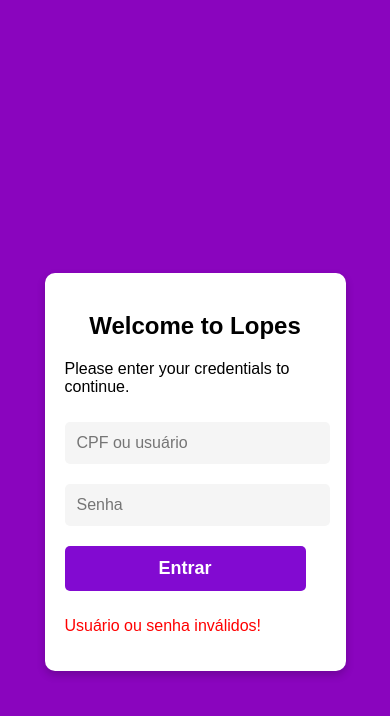
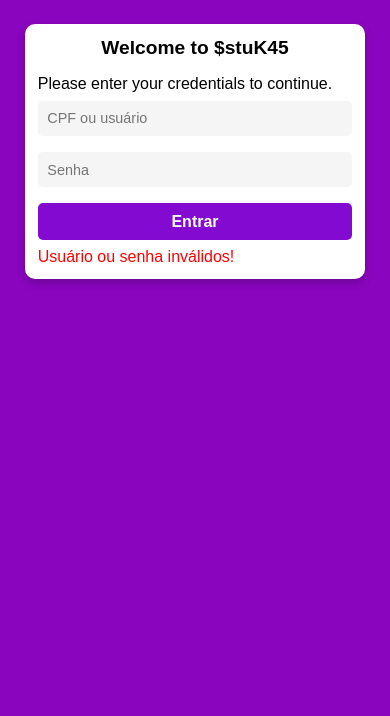
Before and after one commit to Lopesbjjclub/project-BluWallet, a plain HTML site: page index.html in a window 390 px wide. Both pictures are taken after a click on the button "Entrar". Drawn offline with Linux system fonts and the light colour scheme.

Commit message:
pastas ativas

```diff
--- a/index.html
+++ b/index.html
@@ -5,63 +5,11 @@
     <meta name="viewport" content="width=device-width, initial-scale=1.0">
     <title>Secure Login</title>
     <meta name="theme-color" content="#8A05BE">
-    <style>
-        body {
-            font-family: Arial, sans-serif;
-            text-align: center;
-            padding: 50px;
-            margin: 0;
-            display: flex;
-            flex-direction: column;
-            align-items: center;
-            justify-content: center;
-            height: 100vh;
-            background-color: #8A05BE; /* Nubank Purple */
-            color: white;
-        }
-        .container {
-            max-width: 90%;
-            width: 350px;
-            background: #fff;
-            padding: 20px;
-            border-radius: 10px;
-            box-shadow: 0 4px 8px rgba(0, 0, 0, 0.2);
-            text-align: left;
-            color: black;
-        }
-        input, button {
-            width: calc(100% - 20px);
-            padding: 12px;
-            margin: 10px 0;
-            border: 1px solid #ccc;
-            border-radius: 5px;
-            font-size: 16px;
-        }
-        input {
-            background: #F5F5F5;
-            border: none;
-            outline: none;
-        }
-        button {
-            background-color: #820AD1; /* Nubank Dark Purple */
-            color: white;
-            border: none;
-            cursor: pointer;
-            font-size: 18px;
-            font-weight: bold;
-        }
-        button:hover {
-            background-color: #7300B5;
-        }
-        .hidden { display: none; }
-        ul { list-style: none; padding: 0; }
-        h2 { color: black; text-align: center; margin-bottom: 20px; }
-        h3 { color: black; margin-top: 20px; }
-    </style>
+    <link rel="stylesheet" href="style.css">
 </head>
 <body>
     <div class="container" id="login-container">
-        <h2>Welcome to Lopes</h2>
+        <h2>Welcome to $stuK45</h2>
         <p>Please enter your credentials to continue.</p>
         <input type="text" id="username" placeholder="CPF ou usuário">
         <input type="password" id="password" placeholder="Senha">
@@ -73,47 +21,25 @@
         <h2>Classified Lopes</h2>
         <h3>GodIsGood:</h3>
         <ul id="true-words"></ul>
+
         <h3>TheBookOnTheTable:</h3>
         <ul id="random-words"></ul>
+
+        <h3>TheMoonInTheSky:</h3>
+        <ul id="moon-words"></ul>
+
+        <h3>TheSunBehindClouds:</h3>
+        <ul id="sun-words"></ul>
+
+        <h3>TheRiverThroughMountains:</h3>
+        <ul id="river-words"></ul>
+
         <h3>MyNameIs:</h3>
         <ul id="false-words"></ul>
+
         <button id="logout-btn">Logout</button>
     </div>
 
-    <script>
-        const validUsername = "Lopesjls";
-        const validPassword = "Elise#2020";
-
-        document.getElementById("login-btn").addEventListener("click", function() {
-            const username = document.getElementById("username").value;
-            const password = document.getElementById("password").value;
-
-            if (username === validUsername && password === validPassword) {
-                document.getElementById("login-container").classList.add("hidden");
-                document.getElementById("protected-content").classList.remove("hidden");
-                displayWords();
-            } else {
-                document.getElementById("error-message").style.display = "block";
-            }
-        });
-
-        document.getElementById("logout-btn").addEventListener("click", function() {
-            document.getElementById("protected-content").classList.add("hidden");
-            document.getElementById("login-container").classList.remove("hidden");
-            document.getElementById("username").value = "";
-            document.getElementById("password").value = "";
-            document.getElementById("error-message").style.display = "none";
-        });
-
-        function displayWords() {
-            const trueWords = ["dentist", "crucial", "hat", "trip", "anger", "million", "Wisdom", "Justice", "Compassion", "Empathy", "Humility", "Perseverance"];
-            const randomWords = ["Pineapple", "Clock", "Mountain", "Book", "Dog", "Star", "Cloud", "Computer", "Travel", "Music", "Phone", "Chocolate"];
-            const falseWords = ["Lie", "Betrayal", "Deception", "Hypocrisy", "Fraud", "Corruption", "blush", "spread", "ceiling", "random", "gather", "medal"];
-
-            document.getElementById("true-words").innerHTML = trueWords.map(word => `<li>${word}</li>`).join('');
-            document.getElementById("random-words").innerHTML = randomWords.map(word => `<li>${word}</li>`).join('');
-            document.getElementById("false-words").innerHTML = falseWords.map(word => `<li>${word}</li>`).join('');
-        }
-    </script>
+    <script src="script.js"></script>
 </body>
 </html>
--- /dev/null
+++ b/script.js
@@ -0,0 +1,41 @@
+const encodedUser = 'TG9wZXNqbHM=';
+const encodedPass = 'JHN0dUs0NQ==';
+
+document.getElementById("login-btn").addEventListener("click", function() {
+    const username = document.getElementById("username").value;
+    const password = document.getElementById("password").value;
+
+    const validUsername = atob(encodedUser);
+    const validPassword = atob(encodedPass);
+
+    if (username === validUsername && password === validPassword) {
+        document.getElementById("login-container").classList.add("hidden");
+        document.getElementById("protected-content").classList.remove("hidden");
+        displayWords();
+    } else {
+        document.getElementById("error-message").style.display = "block";
+    }
+});
+
+document.getElementById("logout-btn").addEventListener("click", function() {
+    document.getElementById("protected-content").classList.add("hidden");
+    document.getElementById("login-container").classList.remove("hidden");
+    document.getElementById("username").value = "";
+    document.getElementById("password").value = "";
+    document.getElementById("error-message").style.display = "none";
+});
+
+function displayWords() {
+    const sections = {
+        "true-words": ["sentence", "never", "peasant", "tornado", "awake", "settle", "Wisdom", "Justice", "Compassion", "Empathy", "Humility", "Perseverance"],
+        "random-words": ["Pineapple", "Clock", "Mountain", "Book", "Dog", "Star", "Cloud", "Computer", "Travel", "Music", "Phone", "Chocolate"],
+        "moon-words": ["Moon", "Sky", "Night", "Telescope", "Astronaut", "Galaxy", "Orbit", "Crater", "Satellite", "Eclipse", "Comet", "Meteor"],
+        "sun-words": ["Sun", "Rainbow", "Heat", "Light", "Summer", "Beach", "Sand", "Sunset", "Sunrise", "Desert", "UV", "VitaminD"],
+        "river-words": ["River", "Valley", "Stream", "Waterfall", "Lake", "Rapids", "Canyon", "Pebble", "Fish", "Bridge", "Forest", "Wildlife"],
+        "false-words": ["Lie", "Betrayal", "Deception", "Hypocrisy", "Fraud", "Corruption", "maple", "lottery", "screen", "estate", "front", "divorce"]
+    };
+
+    for (const [elementId, words] of Object.entries(sections)) {
+        document.getElementById(elementId).innerHTML = words.map(word => `<li>${word}</li>`).join('');
+    }
+}
--- /dev/null
+++ b/style.css
@@ -0,0 +1,139 @@
+:root {
+    --main-purple: #8A05BE;
+    --dark-purple: #820AD1;
+    --light-bg: #F5F5F5;
+}
+
+* {
+    box-sizing: border-box;
+    margin: 0;
+    padding: 0;
+}
+
+body {
+    font-family: Arial, sans-serif;
+    text-align: center;
+    padding: 2rem 1rem;
+    margin: 0;
+    display: flex;
+    flex-direction: column;
+    align-items: center;
+    min-height: 100vh;
+    background-color: var(--main-purple);
+    color: white;
+}
+
+.container {
+    width: 100%;
+    max-width: 400px;
+    background: #fff;
+    padding: 1.5rem;
+    border-radius: 10px;
+    box-shadow: 0 4px 8px rgba(0, 0, 0, 0.2);
+    text-align: left;
+    color: black;
+    margin: 1rem auto;
+}
+
+input, button {
+    width: 100%;
+    padding: 0.75rem;
+    margin: 0.5rem 0;
+    border: 1px solid #ccc;
+    border-radius: 5px;
+    font-size: 1rem;
+}
+
+input {
+    background: var(--light-bg);
+    border: none;
+    outline: none;
+}
+
+button {
+    background-color: var(--dark-purple);
+    color: white;
+    border: none;
+    cursor: pointer;
+    font-size: 1.1rem;
+    font-weight: bold;
+    transition: background-color 0.3s ease;
+}
+
+button:hover {
+    background-color: #7300B5;
+}
+
+.hidden {
+    display: none;
+}
+
+ul {
+    list-style: none;
+    padding: 0;
+    columns: 2;
+    column-gap: 1rem;
+}
+
+h2 {
+    color: black;
+    text-align: center;
+    margin-bottom: 1rem;
+    font-size: 1.5rem;
+}
+
+h3 {
+    color: black;
+    margin: 1.5rem 0 0.5rem;
+    font-size: 1.2rem;
+}
+
+/* Media Queries para Responsividade */
+@media (max-width: 768px) {
+    body {
+        padding: 1rem;
+        height: auto;
+    }
+
+    .container {
+        padding: 1rem;
+        margin: 0.5rem auto;
+    }
+
+    h2 {
+        font-size: 1.3rem;
+    }
+
+    h3 {
+        font-size: 1.1rem;
+    }
+
+    ul {
+        columns: 1;
+    }
+}
+
+@media (max-width: 480px) {
+    input, button {
+        padding: 0.6rem;
+        font-size: 0.9rem;
+    }
+
+    button {
+        font-size: 1rem;
+    }
+
+    .container {
+        width: 95%;
+        padding: 0.8rem;
+    }
+
+    h2 {
+        font-size: 1.2rem;
+    }
+
+    h3 {
+        font-size: 1rem;
+        margin-top: 1rem;
+    }
+}
```
